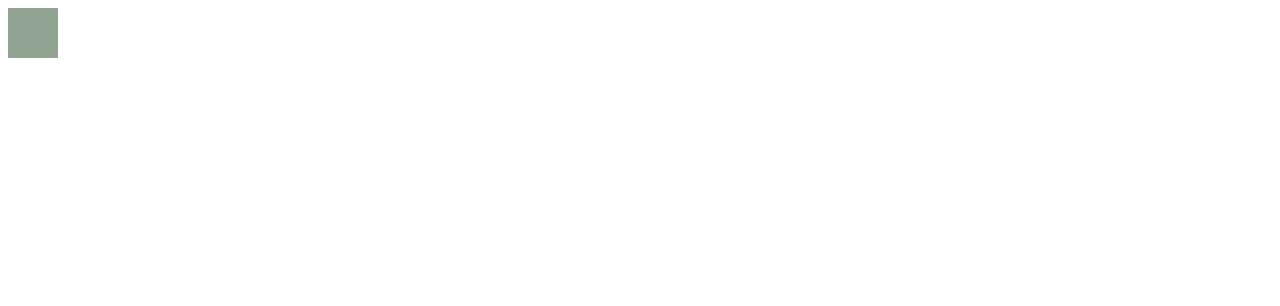
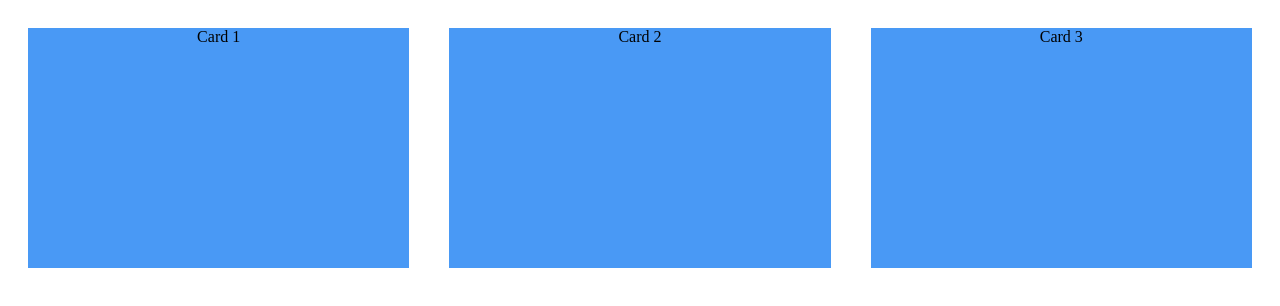
Before and after one commit to FunnyDrew/layout_sandbox, a website: page src/pages/page001.html in a window 1280 px wide. Drawn offline with Linux system fonts and the light colour scheme.

Commit message:
plaing with pages

```diff
--- a/src/pages/page001.html
+++ b/src/pages/page001.html
@@ -5,9 +5,11 @@
   <meta http-equiv="X-UA-Compatible" content="IE=edge">
   <meta name="viewport" content="width=device-width, initial-scale=1.0">
   <link rel="stylesheet" href="../styles/pages_styles/page001_style.css">
-  <title>page1</title>
+  <title>Flex and Orientation Query</title>
 </head>
 <body>
-  <div></div>
+  <div class="card"> Card 1</div>
+  <div class="card"> Card 2</div>
+  <div class="card"> Card 3</div>
 </body>
 </html>
--- a/src/styles/pages_styles/page001_style.css
+++ b/src/styles/pages_styles/page001_style.css
@@ -1,5 +1,26 @@
-div {
-  width: 50px;
-  height: 50px;
-  background-color: rgb(145, 163, 145);
+body {
+  display: flex;
 }
+
+.card {
+  width: 30vw;
+  height: 30vh;
+  background: rgb(73, 153, 245);
+  margin: 20px;
+  text-align: center;
+}
+
+@media (orientation: landscape) {
+  body {
+    flex-direction: row;
+  }
+}
+
+@media (orientation: portrait) {
+  body {
+    flex-direction: column;
+  }
+  .card {
+    width: 75vw;
+  }
+}
```
Also changed, not shown: 1 other file.
